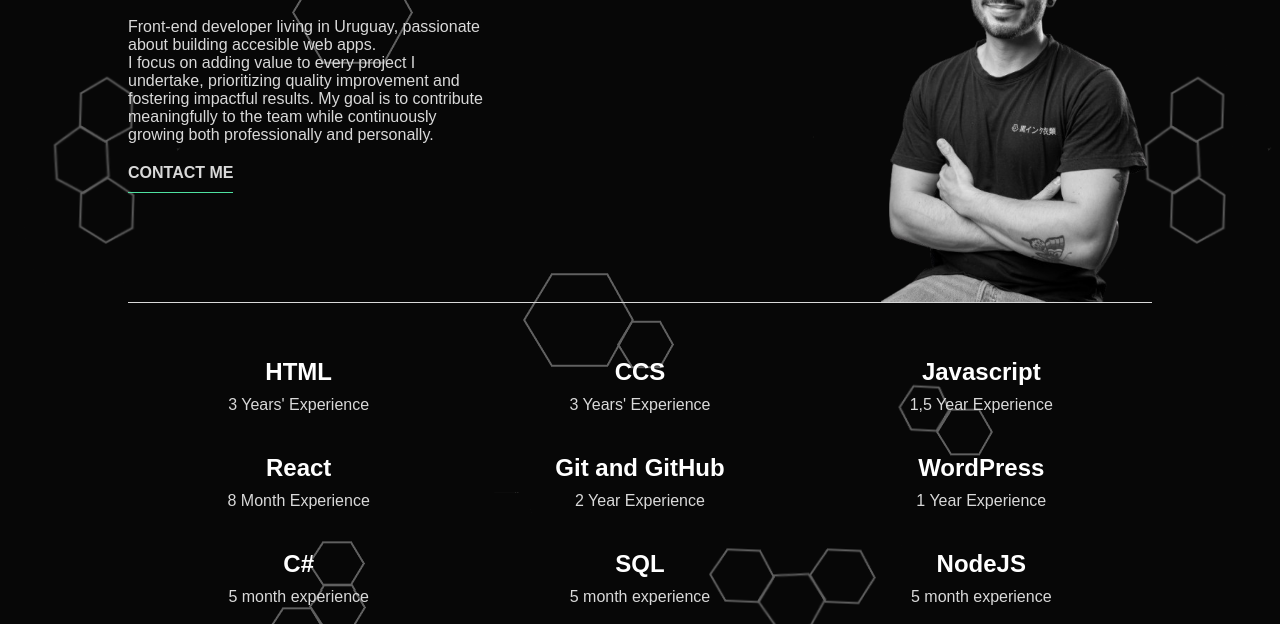
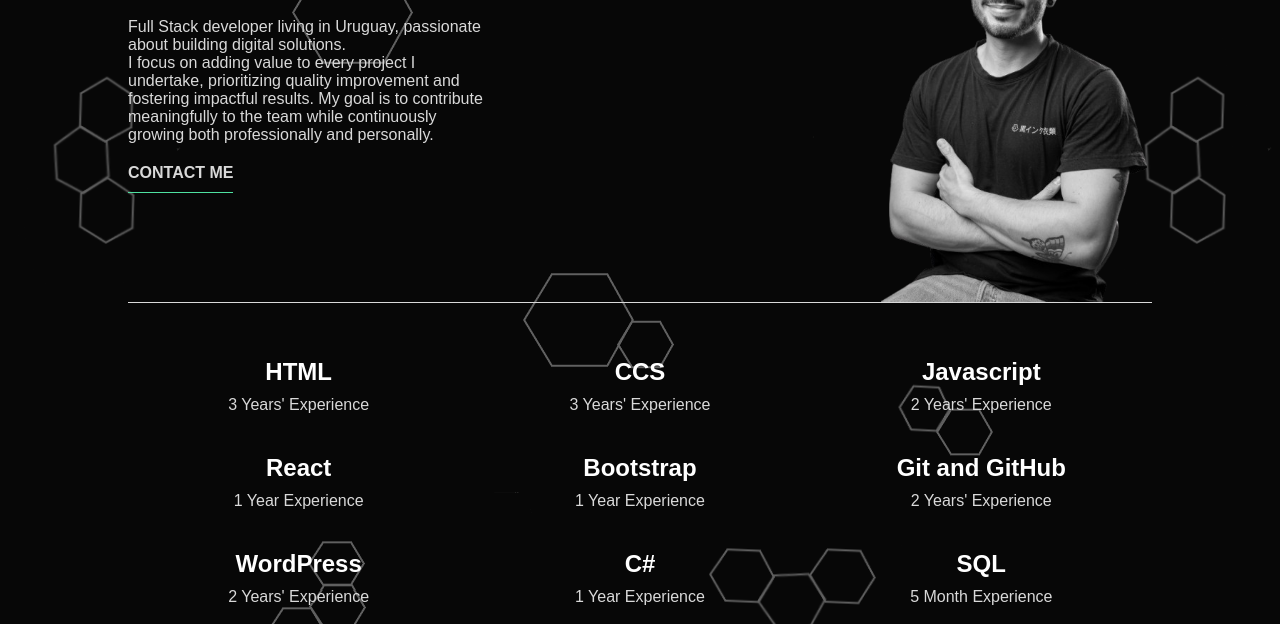
Before and after one commit to AntonioGarrido19/portfolio, a website: page index.html in a window 1280 px wide. Shown: the part 176-800 px from the top of the page. Drawn offline with nearby package versions, Linux system fonts and the light colour scheme.

Commit message:
update techs

```diff
--- a/index.html
+++ b/index.html
@@ -43,8 +43,10 @@
         <span>I´m Antonio Garrido</span>
       </h1>
       <p>
-        Front-end developer living in Uruguay, passionate about building
-        accesible web apps. <br /> I focus on adding value to every project I undertake, prioritizing quality improvement and fostering impactful results. My goal is to contribute meaningfully to the team while continuously growing both professionally and personally.
+        Full Stack developer living in Uruguay, passionate about building
+        digital solutions. <br /> I focus on adding value to every project I undertake, prioritizing quality
+         improvement and fostering impactful results. My goal is to contribute meaningfully to the team while
+          continuously growing both professionally and personally.
       </p>
       <div class="contact_resume_container">
         <a href="javascript: scrollContact();" class="contact_me">CONTACT ME</a>
@@ -66,35 +68,40 @@
 
     <div class="technology">
       <h3>Javascript</h3>
-      <p>1,5 Year Experience</p>
+      <p>2 Years' Experience</p>
     </div>
 
     <div class="technology">
       <h3>React</h3>
-      <p>8 Month Experience</p>
+      <p>1 Year Experience</p>
+    </div>
+
+    <div class="technology">
+      <h3>Bootstrap</h3>
+      <p>1 Year Experience</p>
     </div>
 
     <div class="technology">
       <h3>Git and GitHub</h3>
-      <p>2 Year Experience</p>
+      <p>2 Years' Experience</p>
     </div>
 
     <div class="technology">
       <h3>WordPress</h3>
-      <p>1 Year Experience</p>
+      <p>2 Years' Experience</p>
     </div>
 
       <div class="technology">
         <h3>C#</h3>
-        <p>5 month experience</p>
+        <p>1 Year Experience</p>
       </div>
       <div class="technology">
         <h3>SQL</h3>
-        <p>5 month experience</p>
+        <p>5 Month Experience</p>
       </div>
       <div class="technology">
         <h3>NodeJS</h3>
-        <p>5 month experience</p>
+        <p>5 Month Experience</p>
       </div>
   </section>
 
```
